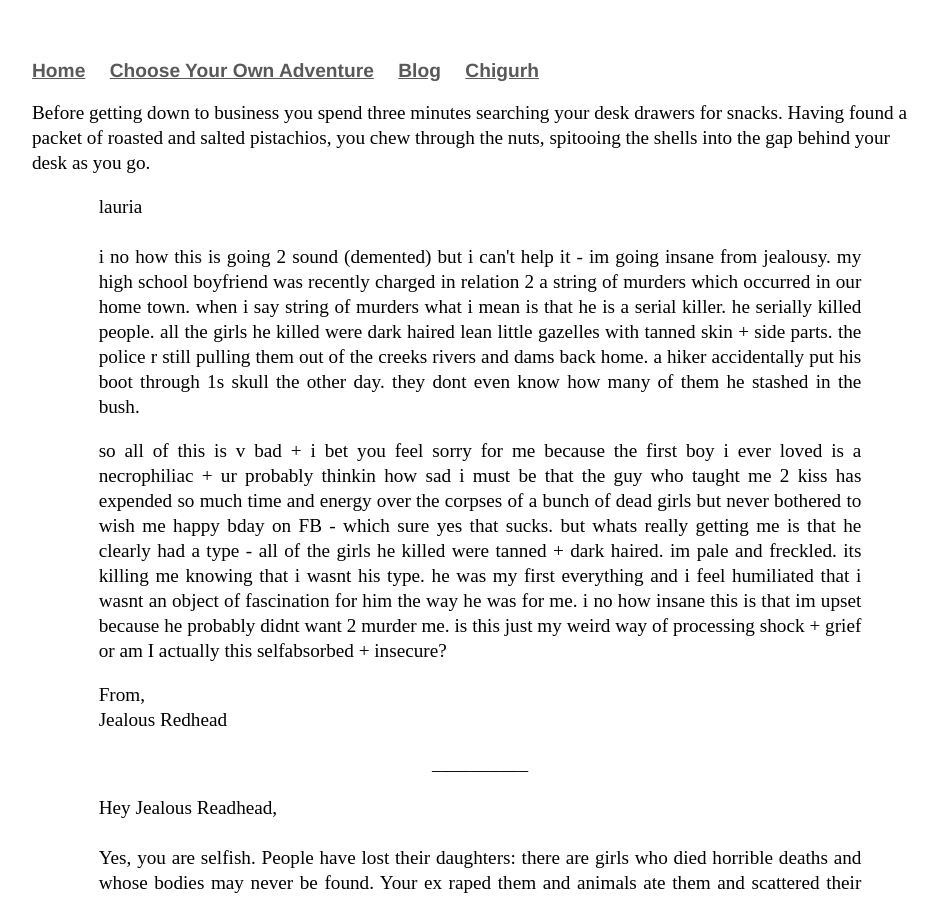
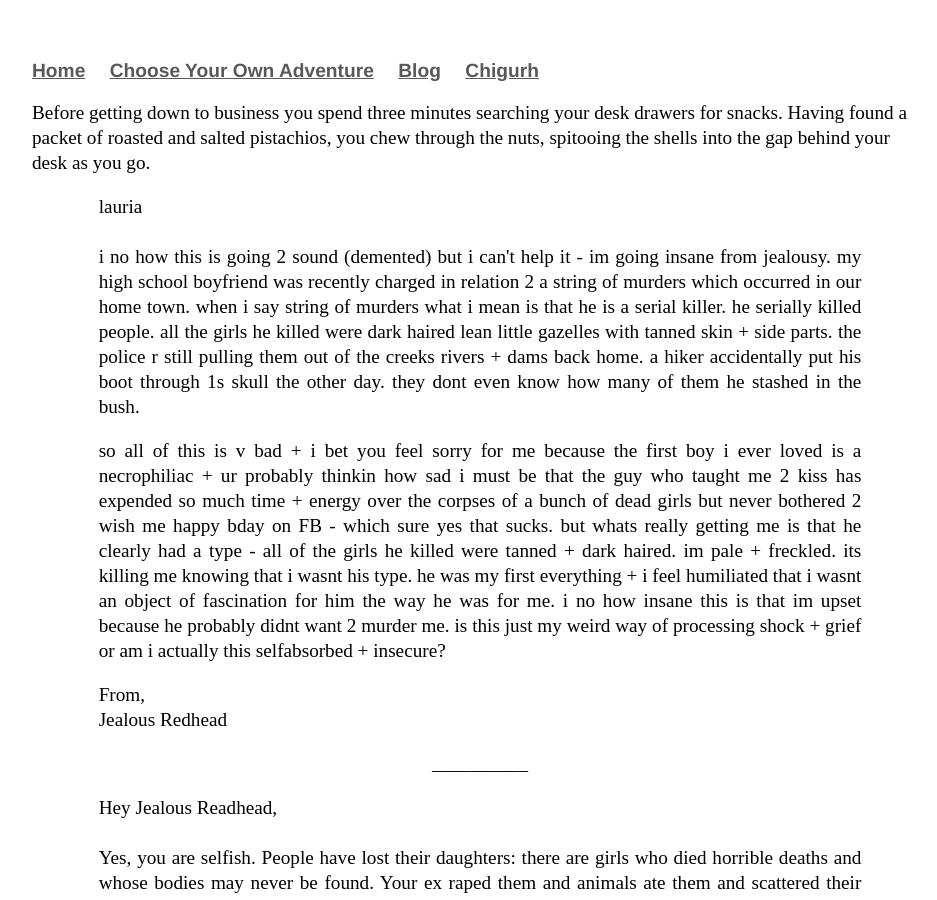
Before and after one commit to Pinelife/pinelife.github.io, a Jekyll site: the page built from Hellhole/Room7.html, in a window 1280 px wide and 900 px high. Shown: the whole window, without its empty margins (160-1097 px from the left). Built offline with Jekyll 4.4.1, drawn with Linux system fonts in a browser that asks for light colours.

Commit message:
Update Room7.html

```diff
--- a/Hellhole/Room7.html
+++ b/Hellhole/Room7.html
@@ -14,16 +14,16 @@ Before getting down to business you spend three minutes searching your desk draw
   <br/>
  i no how this is going 2 sound (demented) but i can't help it - im going insane from jealousy. my high school boyfriend was recently
   charged in relation 2 a string of murders which occurred in our home town. when i say string of murders what i mean is that he is a serial killer.
-  he serially killed people. all the girls he killed were dark haired lean little gazelles with tanned skin + side parts. the police r still pulling them out of the creeks rivers and dams back home.
+  he serially killed people. all the girls he killed were dark haired lean little gazelles with tanned skin + side parts. the police r still pulling them out of the creeks rivers + dams back home.
   a hiker accidentally put his boot through 1s skull the other day. they dont even know how many of them he stashed in the bush.</p>
 <p style="text-align:justify" class="indented">
 so all of this is v bad + i bet you feel sorry for me because the first boy i ever loved is a necrophiliac + ur probably thinkin
-  how sad i must be that the guy who taught me 2 kiss has expended so much time and energy over the corpses of a bunch of dead girls but never
-  bothered to wish me happy bday on FB - which sure yes that sucks. but whats really getting me is that he clearly had a
- type - all of the girls he killed were tanned + dark haired. im pale and freckled. its killing me knowing that i wasnt his type.
-  he was my first everything and i feel humiliated that i wasnt an object of fascination for him the way he was for me.
+  how sad i must be that the guy who taught me 2 kiss has expended so much time + energy over the corpses of a bunch of dead girls but never
+  bothered 2 wish me happy bday on FB - which sure yes that sucks. but whats really getting me is that he clearly had a
+ type - all of the girls he killed were tanned + dark haired. im pale + freckled. its killing me knowing that i wasnt his type.
+  he was my first everything + i feel humiliated that i wasnt an object of fascination for him the way he was for me.
   i no how insane this is that im upset because he probably didnt want 2 murder me. is this just my weird way of processing shock +
-  grief or am I actually this selfabsorbed + insecure?
+  grief or am i actually this selfabsorbed + insecure?
 </p>
 <p style="text-align:justify" class="indented">
 From,<br/>
```
